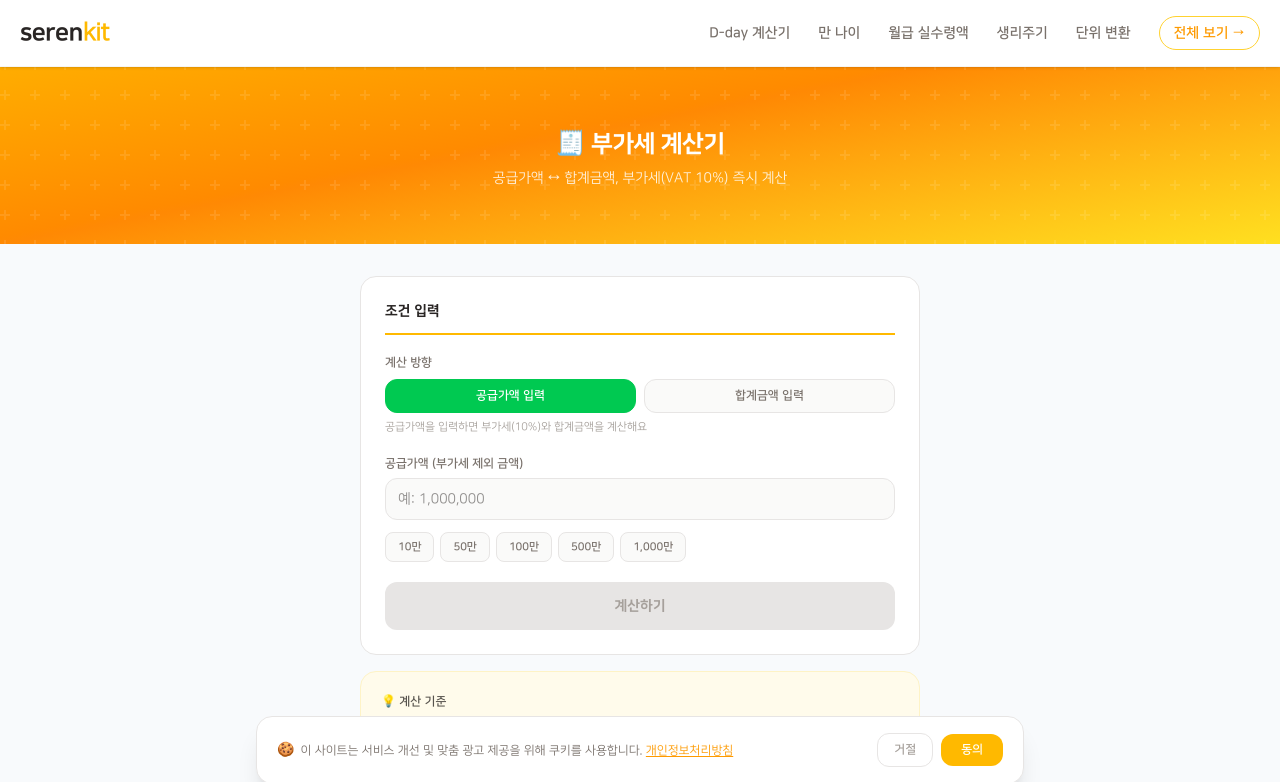
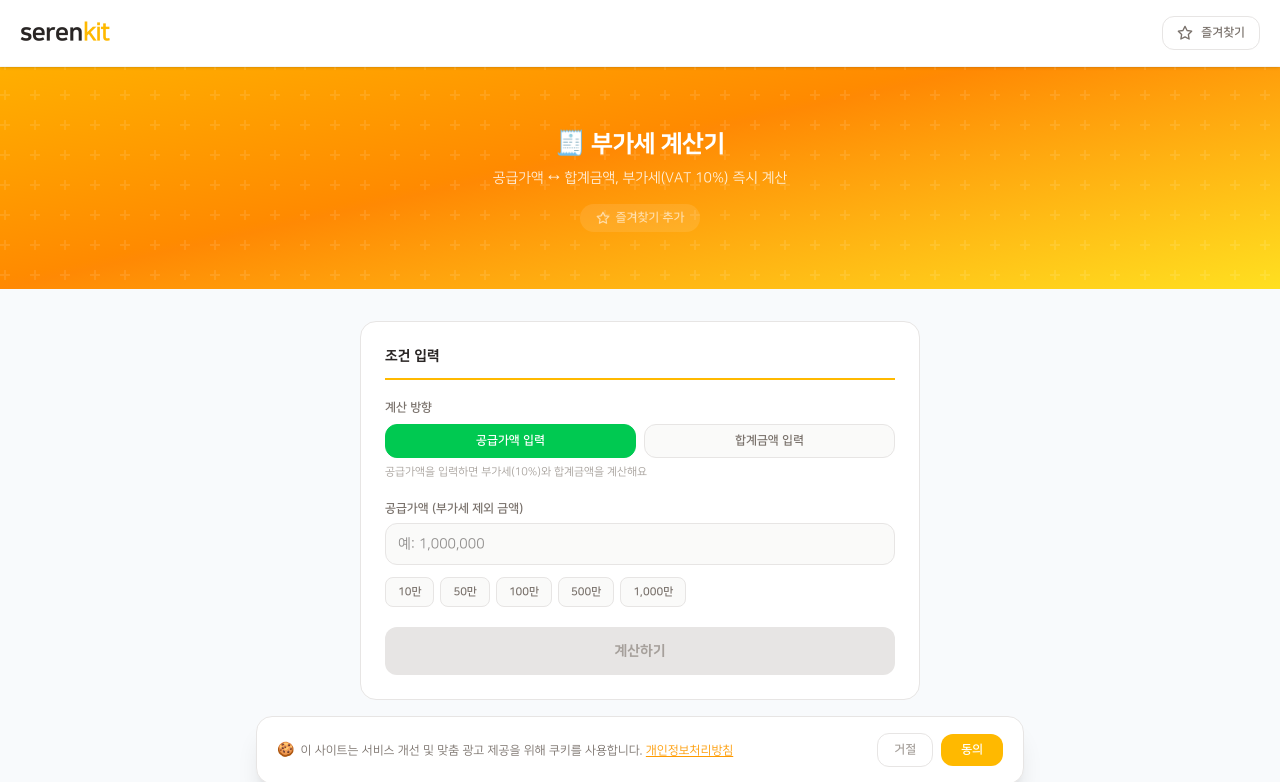
Before and after one commit to Cherisia/serenkit, a Next.js app: page /cal/vat in a window 1280 px wide. Shown: the top 782 px of the page. Built offline with nearby package versions, Linux system fonts and the light colour scheme.

Commit message:
즐겨찾기 기능 추가

```diff
--- a/app/layout.js
+++ b/app/layout.js
@@ -2,6 +2,7 @@ import './globals.css'
 import Navbar from '@/components/share/Navbar'
 import Footer from '@/components/share/Footer'
 import CookieBanner from '@/components/share/CookieBanner'
+import { FavoritesProvider } from '@/components/share/FavoritesProvider'
 
 const BASE_URL = 'https://serenkit.com'
 
@@ -59,10 +60,12 @@ export default function RootLayout({ children }) {
           type="application/ld+json"
           dangerouslySetInnerHTML={{ __html: JSON.stringify(jsonLd) }}
         />
-        <Navbar />
-        {children}
-        <Footer />
-        <CookieBanner />
+        <FavoritesProvider>
+          <Navbar />
+          {children}
+          <Footer />
+          <CookieBanner />
+        </FavoritesProvider>
       </body>
     </html>
   )
--- a/app/page.js
+++ b/app/page.js
@@ -1,6 +1,7 @@
 import Link from 'next/link'
 import { CATEGORIES } from '@/lib/categories'
 import { HERO_PATTERN } from '@/lib/constants'
+import { FavoriteCardButton } from '@/components/share/FavoriteButton'
 
 const BASE_URL = 'https://serenkit.com'
 
@@ -178,7 +179,8 @@ export default function Home() {
 
             <ul className="grid grid-cols-1 md:grid-cols-2 xl:grid-cols-4 gap-4 list-none p-0">
               {cat.calcs.map((calc) => (
-                <li key={calc.url}>
+                <li key={calc.url} className="relative">
+                  <FavoriteCardButton url={calc.url} />
                   <Link href={calc.url}
                     className="group bg-white border border-stone-200 rounded-2xl p-5 hover:border-amber-300 hover:shadow-md transition-all duration-200 hover:-translate-y-1 flex flex-col h-full">
                     <div className={`w-11 h-11 rounded-xl bg-gradient-to-br ${calc.color} flex items-center justify-center text-xl mb-4`}>
--- a/components/calculator/CalcLayout.js
+++ b/components/calculator/CalcLayout.js
@@ -2,6 +2,7 @@ import Link from 'next/link'
 import FaqSection from '@/components/calculator/FaqSection'
 import { CATEGORIES } from '@/lib/categories'
 import { HERO_PATTERN } from '@/lib/constants'
+import { FavoriteBannerButton } from '@/components/share/FavoriteButton'
 
 export default function CalcLayout({ title, desc, currentUrl, faqs, children }) {
   const filteredCategories = CATEGORIES
@@ -17,6 +18,7 @@ export default function CalcLayout({ title, desc, currentUrl, faqs, children })
         <div className="relative container mx-auto px-4 py-14 text-center text-white">
           <h1 className="text-2xl font-black tracking-tight mb-2">{title}</h1>
           <p className="text-sm opacity-85">{desc}</p>
+          <FavoriteBannerButton url={currentUrl} />
         </div>
       </section>
 
--- /dev/null
+++ b/components/share/FavoriteButton.js
@@ -0,0 +1,55 @@
+'use client'
+
+import { useFavorites } from '@/components/share/FavoritesProvider'
+
+function StarIcon({ filled }) {
+  return (
+    <svg viewBox="0 0 24 24" className="w-3.5 h-3.5 shrink-0"
+      fill={filled ? 'currentColor' : 'none'}
+      stroke="currentColor" strokeWidth="2"
+      strokeLinecap="round" strokeLinejoin="round">
+      <polygon points="12 2 15.09 8.26 22 9.27 17 14.14 18.18 21.02 12 17.77 5.82 21.02 7 14.14 2 9.27 8.91 8.26 12 2" />
+    </svg>
+  )
+}
+
+/** 계산기 카드 우상단 즐겨찾기 버튼 */
+export function FavoriteCardButton({ url }) {
+  const { isFav, toggle } = useFavorites()
+  const fav = isFav(url)
+
+  return (
+    <button
+      onClick={(e) => { e.preventDefault(); e.stopPropagation(); toggle(url) }}
+      aria-label={fav ? '즐겨찾기 해제' : '즐겨찾기 추가'}
+      className={`absolute top-3 right-3 z-10 w-7 h-7 rounded-lg flex items-center justify-center transition-all duration-200
+        ${fav
+          ? 'bg-amber-50 text-amber-400 hover:bg-amber-100'
+          : 'bg-stone-50 text-stone-300 hover:bg-amber-50 hover:text-amber-400'
+        }`}
+    >
+      <StarIcon filled={fav} />
+    </button>
+  )
+}
+
+/** 계산기 배너(CalcLayout) 즐겨찾기 버튼 */
+export function FavoriteBannerButton({ url }) {
+  const { isFav, toggle } = useFavorites()
+  const fav = isFav(url)
+
+  return (
+    <button
+      onClick={() => toggle(url)}
+      aria-label={fav ? '즐겨찾기 해제' : '즐겨찾기 추가'}
+      className={`mt-4 inline-flex items-center gap-1.5 px-4 py-1.5 rounded-full text-xs font-bold transition-all duration-200
+        ${fav
+          ? 'bg-white/30 text-white hover:bg-white/40'
+          : 'bg-white/10 text-white/60 hover:bg-white/20 hover:text-white'
+        }`}
+    >
+      <StarIcon filled={fav} />
+      {fav ? '즐겨찾기 해제' : '즐겨찾기 추가'}
+    </button>
+  )
+}
--- /dev/null
+++ b/components/share/FavoritesProvider.js
@@ -0,0 +1,48 @@
+'use client'
+
+import { createContext, useContext, useEffect, useState } from 'react'
+import { CATEGORIES } from '@/lib/categories'
+
+const ALL_CALCS = CATEGORIES.flatMap(cat => cat.calcs)
+
+const FavoritesContext = createContext({
+  favUrls: [],
+  favCalcs: [],
+  toggle: () => {},
+  isFav: () => false,
+})
+
+export function FavoritesProvider({ children }) {
+  const [favUrls, setFavUrls] = useState([])
+
+  const toSlug = (url) => url.replace('/cal/', '')
+  const toUrl = (slug) => `/cal/${slug}`
+
+  useEffect(() => {
+    try {
+      const saved = JSON.parse(localStorage.getItem('serenkit_favorites') || '[]')
+      setFavUrls(Array.isArray(saved) ? saved.map(toUrl) : [])
+    } catch {}
+  }, [])
+
+  const toggle = (url) => {
+    setFavUrls(prev => {
+      const next = prev.includes(url) ? prev.filter(u => u !== url) : [...prev, url]
+      localStorage.setItem('serenkit_favorites', JSON.stringify(next.map(toSlug)))
+      return next
+    })
+  }
+
+  const isFav = (url) => favUrls.includes(url)
+
+  // 저장 순서 유지
+  const favCalcs = favUrls.flatMap(url => ALL_CALCS.filter(c => c.url === url))
+
+  return (
+    <FavoritesContext.Provider value={{ favUrls, favCalcs, toggle, isFav }}>
+      {children}
+    </FavoritesContext.Provider>
+  )
+}
+
+export const useFavorites = () => useContext(FavoritesContext)
--- a/components/share/Footer.js
+++ b/components/share/Footer.js
@@ -24,7 +24,7 @@ export default function Footer() {
               생활에 꼭 필요한 계산기를 모아둔 서비스입니다.
             </p>
             <div className="mt-5 flex flex-wrap gap-2">
-              {['빠른계산', '간편하게'].map(tag => (
+              {['빠른계산', '간편하게', '즐겨찾기'].map(tag => (
                 <span key={tag} className="text-[10px] font-bold text-stone-400 border border-stone-700 rounded-full px-2.5 py-1">
                   {tag}
                 </span>
--- a/components/share/Navbar.js
+++ b/components/share/Navbar.js
@@ -1,22 +1,28 @@
 'use client'
 
 import Link from 'next/link'
-import { useEffect, useState } from 'react'
+import { useEffect, useRef, useState } from 'react'
 import { usePathname } from 'next/navigation'
+import { useFavorites } from '@/components/share/FavoritesProvider'
 
-const menu = [
-  { name: 'D-day 계산기',  url: '/cal/dday' },
-  { name: '만 나이',        url: '/cal/age' },
-  { name: '월급 실수령액',  url: '/cal/salary' },
-  { name: '생리주기',       url: '/cal/period' },
-  { name: '단위 변환',      url: '/cal/unit' },
-]
+function StarIcon({ filled }) {
+  return (
+    <svg viewBox="0 0 24 24" className="w-4 h-4 shrink-0"
+      fill={filled ? 'currentColor' : 'none'}
+      stroke="currentColor" strokeWidth="2"
+      strokeLinecap="round" strokeLinejoin="round">
+      <polygon points="12 2 15.09 8.26 22 9.27 17 14.14 18.18 21.02 12 17.77 5.82 21.02 7 14.14 2 9.27 8.91 8.26 12 2" />
+    </svg>
+  )
+}
 
 export default function Navbar() {
   const [scrolled, setScrolled] = useState(false)
   const [open, setOpen] = useState(false)
+  const dropdownRef = useRef(null)
   const pathname = usePathname()
   const isMain = pathname === '/'
+  const { favCalcs, toggle } = useFavorites()
 
   useEffect(() => {
     const handler = () => setScrolled(window.scrollY > 0)
@@ -24,13 +30,22 @@ export default function Navbar() {
     return () => window.removeEventListener('scroll', handler)
   }, [])
 
-  // 메인 top=0 일 때만 흰색, 나머지는 어두운색
+  // 드롭다운 외부 클릭 시 닫기
+  useEffect(() => {
+    const handler = (e) => {
+      if (dropdownRef.current && !dropdownRef.current.contains(e.target)) {
+        setOpen(false)
+      }
+    }
+    document.addEventListener('mousedown', handler)
+    return () => document.removeEventListener('mousedown', handler)
+  }, [])
+
   const white = isMain && !scrolled && !open
-  const bg = !white
 
   return (
     <header className={`fixed top-0 left-0 right-0 z-30 transition-all duration-300 border-b
-      ${bg ? 'bg-white border-stone-100 shadow-sm' : 'bg-transparent border-transparent'}`}>
+      ${!white ? 'bg-white border-stone-100 shadow-sm' : 'bg-transparent border-transparent'}`}>
       <div className={`container mx-auto px-5 flex justify-between items-center transition-all duration-300
         ${scrolled ? 'py-3' : 'py-4'}`}>
 
@@ -42,54 +57,83 @@ export default function Navbar() {
           </span>
         </Link>
 
-        {/* 데스크탑 메뉴 */}
-        <nav className="hidden xl:flex items-center gap-7">
-          {menu.map((item) => (
-            <Link key={item.url} href={item.url}
-              className={`text-sm font-bold transition-colors duration-200
-                ${!white && (pathname === item.url ? 'text-amber-500' : 'text-stone-500 hover:text-amber-500')
-                }`}
-              style={white ? { color: 'rgba(255,255,255,0.8)' } : {}}>
-              {item.name}
-            </Link>
-          ))}
-          <Link href="/"
-            className={`text-sm font-bold px-3.5 py-1.5 rounded-full border transition-all duration-200
+        {/* 즐겨찾기 버튼 */}
+        <div className="relative" ref={dropdownRef}>
+          <button
+            onClick={() => setOpen(v => !v)}
+            aria-label="즐겨찾기"
+            className={`relative flex items-center gap-2 px-3.5 py-2 rounded-xl border transition-all duration-200
               ${white
-                ? 'border-white/50 text-white hover:bg-white/20'
-                : 'border-amber-300 text-amber-500 hover:bg-amber-50'
-              }`}>
-            전체 보기 →
-          </Link>
-        </nav>
+                ? 'border-white/30 text-white/80 hover:bg-white/20'
+                : open
+                  ? 'border-amber-300 text-amber-500 bg-amber-50'
+                  : 'border-stone-200 text-stone-500 hover:border-amber-200 hover:text-amber-500 hover:bg-amber-50'
+              }`}
+          >
+            <StarIcon filled={favCalcs.length > 0} />
+            <span className="hidden sm:inline text-xs font-bold">즐겨찾기</span>
+            {favCalcs.length > 0 && (
+              <span className="absolute -top-1.5 -right-1.5 min-w-[18px] h-[18px] bg-amber-400 text-white text-[10px] font-black rounded-full flex items-center justify-center px-1 leading-none">
+                {favCalcs.length}
+              </span>
+            )}
+          </button>
 
-        {/* 모바일 햄버거 */}
-        <button className="xl:hidden p-1" onClick={() => setOpen(!open)}>
-          <svg viewBox="0 0 20 20" fill="currentColor"
-            className="w-6 h-6 transition-colors"
-            style={{ color: white ? 'rgba(255,255,255,0.8)' : undefined }}>
-            <path fillRule="evenodd"
-              d="M3 5a1 1 0 011-1h12a1 1 0 110 2H4a1 1 0 01-1-1zM3 10a1 1 0 011-1h12a1 1 0 110 2H4a1 1 0 01-1-1zM3 15a1 1 0 011-1h12a1 1 0 110 2H4a1 1 0 01-1-1z"
-              clipRule="evenodd" />
-          </svg>
-        </button>
+          {/* 드롭다운 패널 */}
+          {open && (
+            <div className="absolute right-0 top-full mt-2 w-72 bg-white border border-stone-200 rounded-2xl shadow-xl overflow-hidden z-50">
+
+              {/* 헤더 */}
+              <div className="px-4 py-3 border-b border-stone-100 flex items-center justify-between">
+                <span className="text-xs font-black text-stone-700">즐겨찾기</span>
+                {favCalcs.length > 0 && (
+                  <span className="text-[10px] font-bold text-stone-400">{favCalcs.length}개</span>
+                )}
+              </div>
+
+              {/* 빈 상태 */}
+              {favCalcs.length === 0 ? (
+                <div className="px-4 py-8 text-center">
+                  <p className="text-2xl mb-2">⭐</p>
+                  <p className="text-xs font-bold text-stone-500 mb-1">아직 즐겨찾기가 없어요</p>
+                  <p className="text-[11px] text-stone-300 leading-relaxed">
+                    계산기 카드의 ★ 버튼을 눌러<br />자주 쓰는 계산기를 추가해보세요
+                  </p>
+                </div>
+              ) : (
+                <ul className="max-h-80 overflow-y-auto">
+                  {favCalcs.map(c => (
+                    <li key={c.url} className="border-b border-stone-50 last:border-none">
+                      <Link
+                        href={c.url}
+                        onClick={() => setOpen(false)}
+                        className="flex items-center gap-3 px-4 py-3 hover:bg-amber-50 transition-colors group"
+                      >
+                        <span className={`w-8 h-8 rounded-lg bg-gradient-to-br ${c.color} flex items-center justify-center text-sm shrink-0`}>
+                          {c.icon}
+                        </span>
+                        <span className="text-xs font-bold text-stone-600 group-hover:text-amber-600 flex-1 transition-colors">
+                          {c.name}
+                        </span>
+                        <button
+                          onClick={(e) => { e.preventDefault(); e.stopPropagation(); toggle(c.url) }}
+                          aria-label="즐겨찾기 해제"
+                          className="text-stone-200 hover:text-red-400 transition-colors p-1 rounded-md hover:bg-red-50"
+                        >
+                          <svg viewBox="0 0 24 24" className="w-3.5 h-3.5" fill="none" stroke="currentColor" strokeWidth="2.5" strokeLinecap="round">
+                            <path d="M18 6L6 18M6 6l12 12" />
+                          </svg>
+                        </button>
+                      </Link>
+                    </li>
+                  ))}
+                </ul>
+              )}
+            </div>
+          )}
+        </div>
+
       </div>
-
-      {/* 모바일 드롭다운 */}
-      {open && (
-        <div className="xl:hidden bg-white border-t border-stone-100 px-5 py-4 flex flex-col gap-4">
-          {menu.map((item) => (
-            <Link key={item.url} href={item.url} onClick={() => setOpen(false)}
-              className={`text-sm font-bold ${pathname === item.url ? 'text-amber-500' : 'text-stone-500'}`}>
-              {item.name}
-            </Link>
-          ))}
-          <Link href="/" onClick={() => setOpen(false)}
-            className="text-sm font-bold text-amber-500 border-t border-stone-100 pt-4">
-            전체 보기 →
-          </Link>
-        </div>
-      )}
     </header>
   )
 }
```
Also changed, not shown: 1 other file (tests, documents, lock files or other folders).
